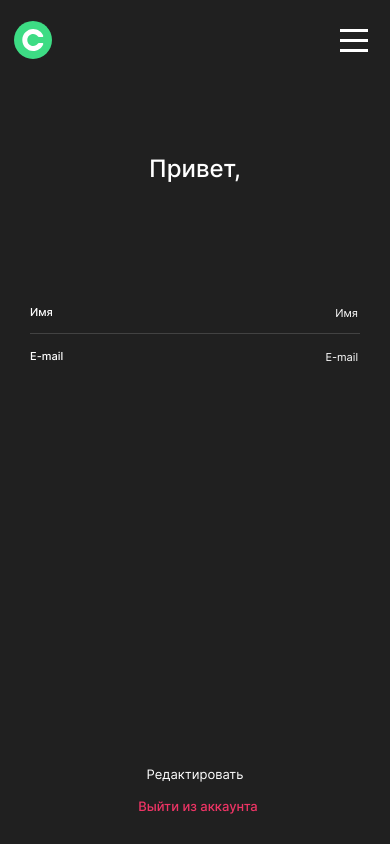
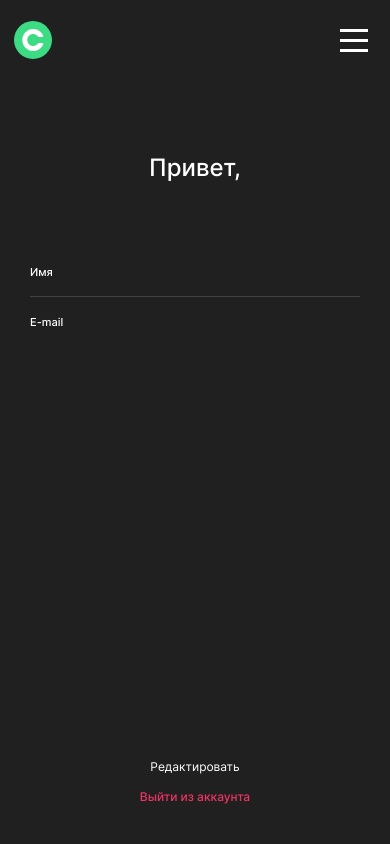
Before and after one commit to Elena-prog/movies-explorer-frontend, a React app: page /profile in a window 390 px wide. Built offline with nearby package versions, Linux system fonts and the light colour scheme.

Commit message:
refactoring Register, Login, Profile

```diff
--- a/src/components/App/App.css
+++ b/src/components/App/App.css
@@ -9,4 +9,6 @@
   font-family: 'Inter';
   font-style: normal;
   box-sizing: border-box;
+  align-items: center;
+  justify-content: center;
 }
--- a/src/components/Form/Form.css
+++ b/src/components/Form/Form.css
@@ -1,41 +1,28 @@
 .form{
     width: 100%;
     margin: 0 auto;
-    flex: 1;
     display: flex;
     flex-direction: column;
 }
-
-.form_type_register{
-    max-width: 396px;
-}
-
-.form_type_profile{
-    max-width: 410px;
-}
-
 .form__title{
     margin: 0;
     font-weight: 500;
     font-size: 24px;
-    line-height: 29px;
+    line-height: 1.2;
     color: #FFFFFF;
 }
 
-.form__title_type_profile{
-    text-align: center;
-}
-
-.form__input-container_type_register{
+.form__input-container{
+    list-style: none;
+    margin: 0;
+    padding: 0;
     height: 266px;
     margin: 40px 0 69px;
 }
 
-.form__input-container_type_profile{
-    margin: 123px 0 229px;
-}
-
 .form__button-container{
+    font-size: 14px;
+    line-height: 1.21;
     display: flex;
     flex-direction: column;
     gap: 16px;
@@ -47,22 +34,10 @@
     border: none;
     padding: 0;
     width: 100%;
-}
-
-.form__submit-button_type_register{
     font-weight: 500;
-    font-size: 14px;
-    line-height: 17px;
     background-color:#4285F4;
     height: 45px;
     border-radius:3px;
-}
-
-.form__submit-button_type_profile{
-    font-weight: 400;
-    font-size: 13px;
-    line-height: 16px;
-    background-color:transparent;
 }
 
 .form__option{
@@ -73,8 +48,6 @@
 
 .form__question{
     font-weight: 400;
-    font-size: 14px;
-    line-height: 17px;
     color: #8B8B8B;
 }
 
@@ -84,35 +57,18 @@
     padding: 0;
     background-color: transparent;
     cursor: pointer;
-}
-
-.form__option-button_type_register{
     font-weight: 400;
-    font-size: 14px;
-    line-height: 17px;
     color: #4285F4;
 }
 
-.form__option-button_type_profile{
-    width: 100%;
-    font-weight: 500;
-    font-size: 13px;
-    line-height: 16px;
-    color: #EE3465;
-}
-
 @media screen and (max-width: 450px) {
-    .form{
-        max-width: calc(100% - 30px*2);
-    }
-
     .form__input-container{
         flex: 1;
     }
 
     .form__button-container{
         font-size: 12px;
-        line-height: 15px;
+        line-height: 1.25;
         margin-bottom: 30px;
     }
 }
--- a/src/components/Form/Form.js
+++ b/src/components/Form/Form.js
@@ -1,18 +1,18 @@
 import React from "react";
 import './Form.css';
 
-export default function Form({title, children, submit, questionMessage, formButton, formType }){
+export default function Form({ title, children, submitButton, questionMessage, optionButton }){
     return(
-        <form action="#" className={`form form_type_${formType}`}>
-            <h3 className={`form__title form__title_type_${formType}`}>{title}</h3>
-            <div className={`form__input-container form__input-container_type_${formType}`}>
+        <form action="#" className="form">
+            <h3 className="form__title">{title}</h3>
+            <ul className="form__input-container">
                 {children}
-            </div>
-            <div className={`form__button-container form__button-container_type_${formType}`}>
-                <button type="submit" className={`form__submit-button form__submit-button_type_${formType}`}>{submit}</button>
-                <div className={`form__option form__option_type_${formType}`}>
-                    <span className={`form__question type_${formType}`}>{questionMessage}</span>
-                    <button className={`form__option-button form__option-button_type_${formType}`}>{formButton}</button>
+            </ul>
+            <div className="form__button-container">
+                <button type="submit" className="form__submit-button">{submitButton}</button>
+                <div className="form__option">
+                    <span className="form__question">{questionMessage}</span>
+                    <button type="button" className="form__option-button">{optionButton}</button>
                 </div>
             </div>
         </form>
--- a/src/components/Header/Header.css
+++ b/src/components/Header/Header.css
@@ -28,7 +28,7 @@
 .header_page_register{
     max-width: 396px;
     margin: 0 auto;
-    padding: 70px 0 40px;
+    padding: 0 0 40px;
 }
 
 .header__container_position_center {
@@ -78,10 +78,6 @@
         padding: 18px 30px;
     }
 
-    .header_page_register{
-        padding: 232px 0 40px;
-    }
-
     .header__container_position_center{
         display: none;
     }
--- a/src/components/Input/Input.css
+++ b/src/components/Input/Input.css
@@ -1,94 +1,47 @@
 .input{
     width: 100%;
-}
-
-.input_type_register{
     display: flex;
     flex-direction: column;
 }
 
-.input_type_profile{
-    border-bottom: 1px solid #424242;
-    box-sizing: border-box;
-    display: grid;
-    grid-template-columns: auto 1fr;
-    grid-template-areas:
-    "label input"
-    " . error";
-}
-
-.input_type_profile:last-of-type{
-    border: none;
-    padding-top: 16px;
-}
-
-.input__label_type_register{
+.input__label{
     font-weight: 400;
     font-size: 10px;
-    line-height: 12px;
+    line-height: 1.2;
     color: #8B8B8B;
 }
 
-.input__label_type_profile{
-    font-weight: 500;
-    font-size: 11px;
-    line-height: 13px;
-    color: #FFFFFF;
-    white-space: nowrap;
-    grid-area: label;
-}
-
 .input__field{
-    font-weight: 400;
-    color: #FFFFFF;
     width: 100%;
     outline: none;
     box-sizing: border-box;
-}
-
-.input__field_type_register{
     -webkit-box-shadow: inset 0 0 0 50px #2F2F2F;
     -webkit-text-fill-color: #FFFFFF;
+    font-weight: 400;
     font-size: 13px;
-    line-height: 16px;
+    line-height: 1.23;
+    color: #FFFFFF;
     background-color: #2F2F2F;
     border-radius: 8px;
     border: none;
     height: 46px;
     margin: 10px 0;
-    padding: 0 15px;
-}
-
-.input__field_type_profile{
-    -webkit-box-shadow: inset 0 0 0 50px #202020;
-    -webkit-text-fill-color: #FFFFFF;
-    border: none;
-    overflow: hidden;
-    font-size: 11px;
-    line-height: 13px;
-    text-align: right;
-    grid-area: input;
+    padding: 15px;
 }
 
 .input__field::placeholder{
     color: #8B8B8B;
 }
 
-
 .input__error{
     font-weight: 400;
     font-size: 10px;
-    line-height: 12px;
+    line-height: 1.2;
     color: #EE3465;
     width: 100%;
     visibility: hidden;
 }
 
-.input__error_type_profile{
-    grid-area: error;
-    text-align: end;
-}
-
 .input__error_visible{
     visibility: visible;
 }
--- a/src/components/Input/Input.js
+++ b/src/components/Input/Input.js
@@ -1,27 +1,27 @@
 import React from "react";
 import './Input.css';
 
-export default function Input({ label, name, id, type, value, errorMessage, inputType, onChange, placeholder }){
+export default function Input({ id, label, name, type, value,placeholder, onChange, errorMessage }){
     return(
-        <section className={`input input_type_${inputType}`}>
+        <li className="input">
             <label
                 htmlFor={id}
-                className={`input__label input__label_type_${inputType}`}>
+                className="input__label">
                 {label}
             </label>
             <input
                 name={name}
                 id={id}
                 type={type}
-                className={`input__field input__field_type_${inputType}`}
+                className="input__field"
                 value={value}
                 placeholder={placeholder}
                 onChange={onChange}
             />
             <span
-                className={`input__error input__error_type_${inputType}`}>
+                className="input__error">
                 {errorMessage}
             </span>
-        </section>
+        </li>
     )
 }
--- a/src/components/Profile/Profile.css
+++ b/src/components/Profile/Profile.css
@@ -1,14 +1,139 @@
 .profile{
     flex: 1;
-    padding: 74px 0 0;
     display: flex;
     flex-direction: column;
     align-items: center;
+    padding: 74px 0 0;
+    width: 410px;
+    box-sizing: border-box;
+    padding-top: 74px;
+    flex: 1;
 }
 
-@media screen and (max-width: 470px) {
-    .profile__form{
-        max-width: calc(100% - 30px*2);
-        min-width: 210px;
+.profile__form{
+    width: 100%;
+    display: flex;
+    flex-direction: column;
+}
+
+.profile__title{
+    text-align: center;
+    margin: 0;
+    font-weight: 500;
+    font-size: 24px;
+    line-height: 1.2;
+    color: #FFFFFF;
+}
+
+.profile__input-items{
+    list-style: none;
+    margin: 123px 0 220px;
+    padding: 0;
+}
+
+.profile__input-item{
+    border-bottom: 1px solid #424242;
+}
+
+.profile__input-item:last-of-type{
+    border: none;
+    padding-top: 16px;
+}
+
+.profile__input-container{
+    box-sizing: border-box;
+    padding: 3px 0;
+    display: flex;
+    justify-content: space-between;
+}
+
+.profile__label{
+    font-weight: 500;
+    font-size: 11px;
+    line-height: 13px;
+    color: #FFFFFF;
+    white-space: nowrap;
+}
+
+.profile__input{
+    width: 100%;
+    font-weight: 400;
+    color: #FFFFFF;
+    outline: none;
+    box-sizing: border-box;
+    -webkit-box-shadow: inset 0 0 0 50px #202020;
+    -webkit-text-fill-color: #FFFFFF;
+    border: none;
+    overflow: hidden;
+    font-size: 11px;
+    line-height: 13px;
+    text-align: right;
+}
+
+.profile__error{
+    width: 100%;
+    display: block;
+    text-align: end;
+    font-weight: 400;
+    font-size: 10px;
+    line-height: 1.2;
+    color: #EE3465;
+    visibility: hidden;
+}
+
+.profile__error_visible{
+    visibility: visible;
+}
+
+.profile__button-container{
+    display: flex;
+    flex-direction: column;
+    font-size: 13px;
+    line-height: 16px;
+    gap: 16px;
+}
+
+.profile__submit-button{
+    font-weight: 400;
+    color: #FFFFFF;
+    background-color:transparent;
+    cursor: pointer;
+    width: 100%;
+    border: none;
+    padding: 0;
+}
+
+.profile__option-button{
+    font-weight: 500;
+    color: #EE3465;
+    background-color:transparent;
+    cursor: pointer;
+    width: 100%;
+    border: none;
+    padding: 0;
+}
+
+@media screen and (max-width: 850px) {
+    .profile__input-items{
+        margin: 96px 0 210px;
     }
 }
+
+@media screen and (max-width: 450px) {
+    .profile{
+        width: calc(100% - 30px*2);
+    }
+    .profile__form{
+        flex: 1;
+    }
+    .profile__input-items{
+        margin: 80px 0 0;
+        flex:1;
+    }
+
+    .profile__button-container{
+        font-size: 12px;
+        line-height: 15px;
+        margin-bottom: 40px;
+    }
+}
--- a/src/components/Profile/Profile.js
+++ b/src/components/Profile/Profile.js
@@ -1,7 +1,5 @@
 import React from "react";
 import './Profile.css';
-import Form from "../Form/Form";
-import Input from "../Input/Input";
 
 export default function Profile(){
     const [values, setValues] = React.useState({name:"", email:""});
@@ -16,35 +14,57 @@ export default function Profile(){
 
     return(
         <section className="profile">
-            <Form
-                title= {`Привет, ${values.name}`}
-                submit="Редактировать"
-                formButton="Выйти из аккаунта"
-                formType="profile"
-            >
-                <Input
+            <form className="profile__form">
+                <h3 className="profile__title">{`Привет, ${values.name}`}</h3>
+                <ul className="profile__input-items">
+                    <li className="profile__input-item">
+                        <div className="profile__input-container">
+                            <label
+                                className="profile__label"
+                                htmlFor="name">
+                                Имя
+                            </label>
+                            <input
+                                className="profile__input"
                                 name="name"
                                 id="name"
                                 type="text"
                                 value={values.name}
-                    label="Имя"
-                    inputType="profile"
-                    placeholder="Имя"
                                 onChange={handleChange}
-                    errorMessage="Имя должно содержать от 2 до 30 символов"
                             />
-                <Input
+                        </div>
+                        <span
+                            className="profile__error">
+                            Имя должно содержать от 2 до 30 символов
+                        </span>
+                    </li>
+                    <li className="profile__input-item">
+                        <div className="profile__input-container">
+                            <label
+                                className="profile__label"
+                                htmlFor="email">
+                                E-mail
+                            </label>
+                            <input
+                                className="profile__input"
                                 name="email"
                                 id="email"
                                 type="email"
                                 value={values.email}
-                    label="E-mail"
-                    inputType="profile"
-                    placeholder="E-mail"
                                 onChange={handleChange}
-                    errorMessage="Невалидный email"
                             />
-            </Form>
+                        </div>
+                        <span
+                            className="profile__error">
+                            Невалидный email
+                        </span>
+                    </li>
+                </ul>
+                <div className="profile__button-container">
+                    <button type="submit" className="profile__submit-button">Редактировать</button>
+                    <button type="button" className="profile__option-button">Выйти из аккаунта</button>
+                </div>
+            </form>
         </section>
     )
 }
--- a/src/index.css
+++ b/src/index.css
@@ -4,4 +4,5 @@
 #root {
     background-color: #202020;
     max-width: 100%;
+    min-width: 320px;
 }
```
Also changed, not shown: src/components/Login/Login.css (+12 -0 lines), src/components/Login/Login.js (+4 -5 lines), src/components/LoginButton/LoginButton.css (deleted, +0 -18 lines), src/components/LoginButton/LoginButton.js (deleted, +0 -8 lines), src/components/Register/Register.css (+10 -1 lines), src/components/Register/Register.js (+5 -8 lines), src/components/RegisterButton/RegisterButton.css (deleted, +0 -9 lines), src/components/RegisterButton/RegisterButton.js (deleted, +0 -10 lines). Lines whose indentation alone changed are shown as unchanged.
